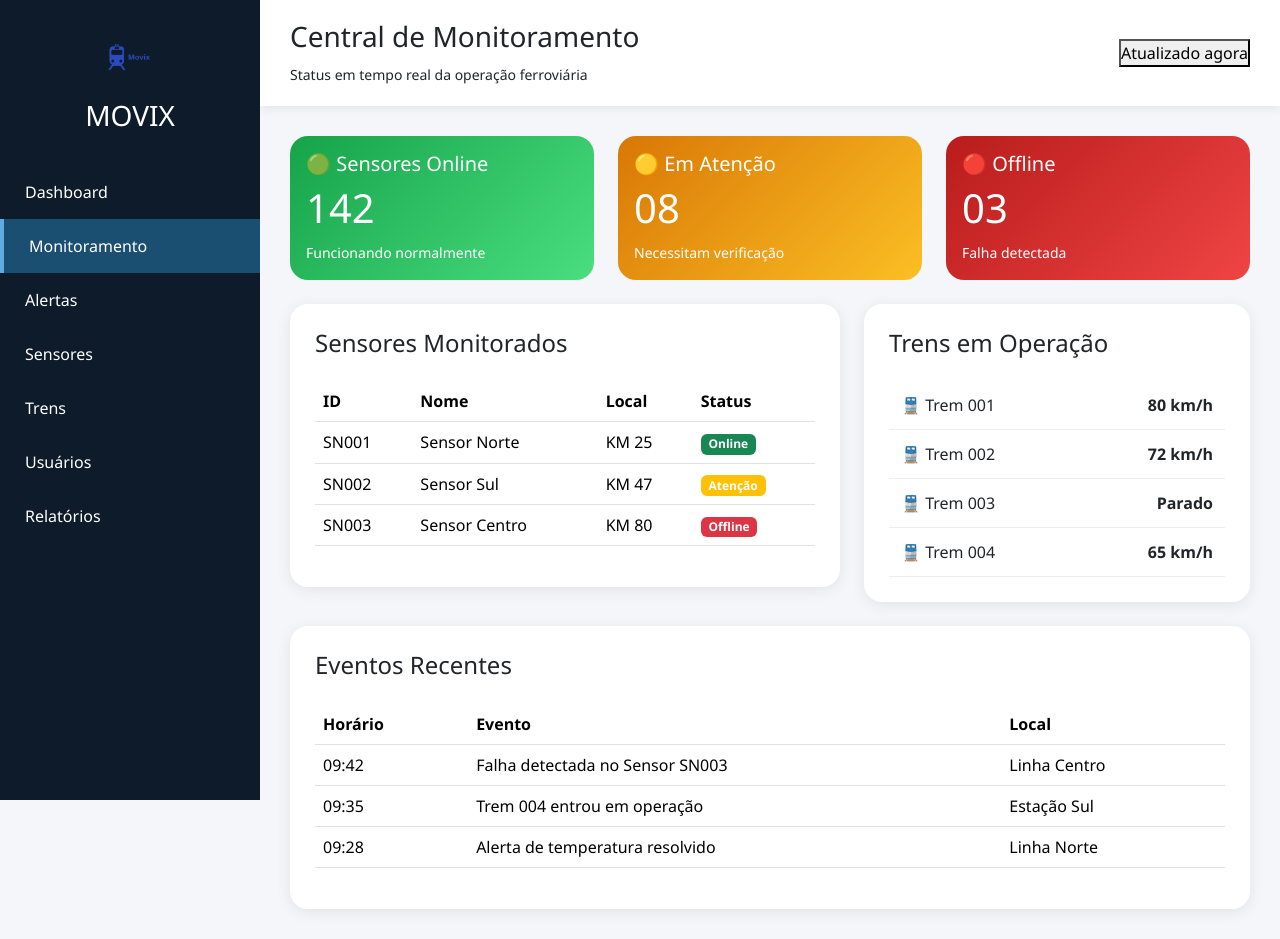
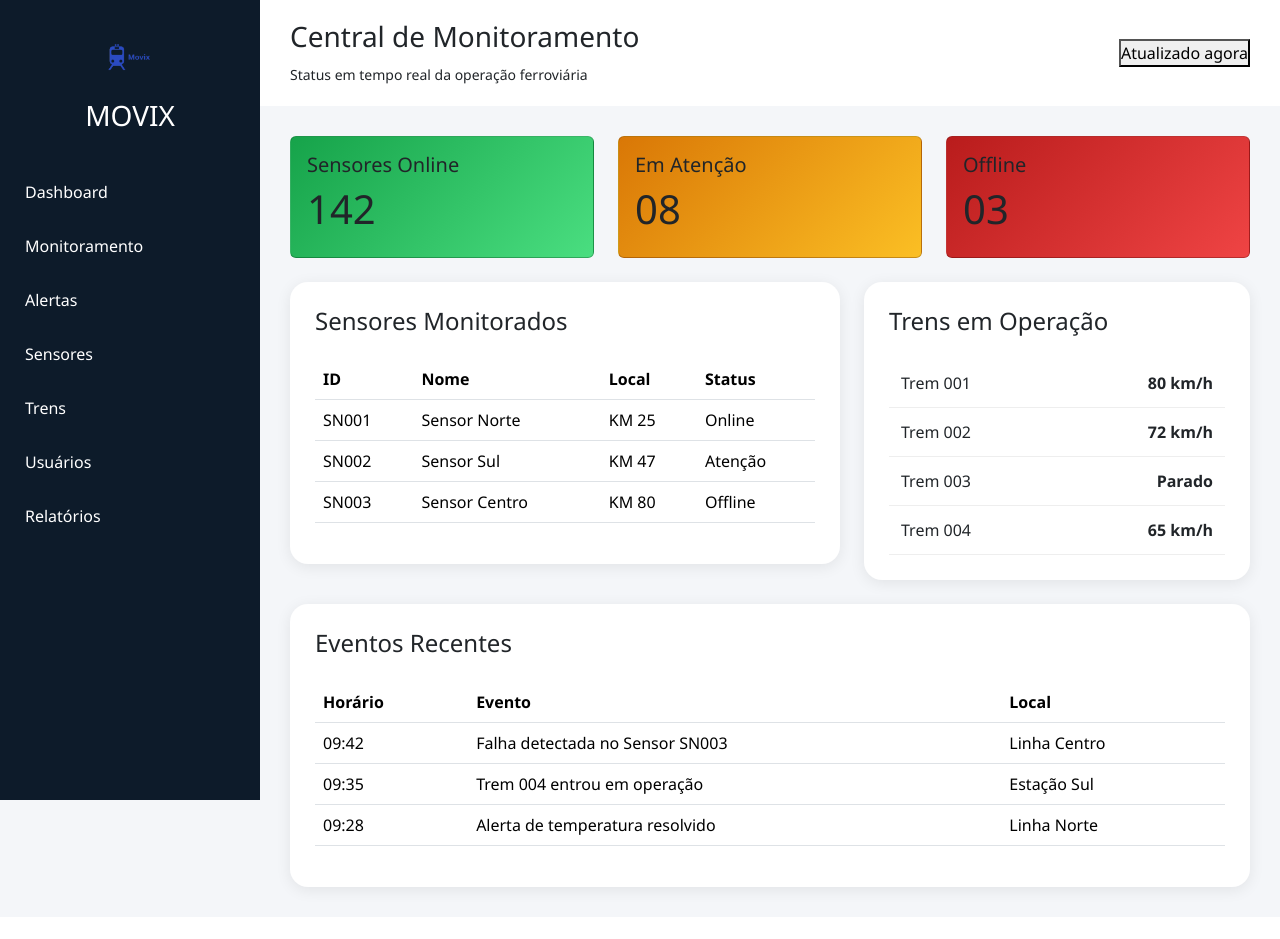
Before and after one commit to Moraes-Code/S.A-Projeto-Movix, a PHP site: page /public/monitoramento.php in a window 1280 px wide. After the commit the page ends 900 px from the top, so only its background shows below. Run offline with PHP 8.4, Linux system fonts and the light colour scheme.

Commit message:
UP - Novas mudanças no frontend

```diff
--- a/assets/style/style.css
+++ b/assets/style/style.css
@@ -22,12 +22,9 @@ body{
 
 .sidebar{
     position:fixed;
-    left:0;
-    top:0;
     width:260px;
     height:100vh;
     background:var(--azul-escuro);
-    overflow-y:auto;
 }
 
 .logo-area{
@@ -51,17 +48,6 @@ body{
     color:white;
     text-decoration:none;
     padding:15px 25px;
-    transition:.3s;
-}
-
-.sidebar a:hover{
-    background:var(--azul-medio);
-    padding-left:35px;
-}
-
-.sidebar a.active{
-    background:var(--azul-medio);
-    border-left:4px solid var(--azul-claro);
 }
 
 .main{
@@ -74,7 +60,6 @@ body{
     display:flex;
     justify-content:space-between;
     align-items:center;
-    box-shadow:0 2px 10px rgba(0,0,0,.08);
 }
 
 .content{
@@ -85,48 +70,32 @@ body{
     border:none;
     border-radius:18px;
     color:white;
-    transition:.3s;
-}
-
-.dashboard-card:hover{
-    transform:translateY(-8px);
-}
-
-.dashboard-icon{
-    font-size:2rem;
-    margin-bottom:15px;
 }
 
 .sensor-card{
     background:linear-gradient(135deg,#2563eb,#60a5fa);
 }
-
 .trem-card{
     background:linear-gradient(135deg,#0891B2,#22D3EE);
 }
-
 .alerta-card{
     background:linear-gradient(135deg,#DC2626,#F87171);
 }
-
 .usuario-card{
     background:linear-gradient(135deg,#7C3AED,#A78BFA);
 }
-
 .table-container{
     background:white;
     padding:25px;
     border-radius:18px;
     box-shadow:0 3px 15px rgba(0,0,0,.08);
 }
-
 .status-item{
     display:flex;
     justify-content:space-between;
     padding:12px;
     border-bottom:1px solid #eee;
 }
-
 .form-container{
     background:white;
     padding:30px;
--- a/index.html
+++ b/index.html
@@ -57,13 +57,13 @@
                                 placeholder="Digite sua senha"
                                 required>
                         </div>
-                        <a href="public/dashboard.html">
+                        <a href="public/dashboard.php">
                             Entrar
                         </a>
                     </form>
                     <p class="mt-3 text-center">
                         Não tem uma conta?
-                        <a href="public/cadastro.html">
+                        <a href="public/cadastro.php">
                             Criar conta
                         </a>
                     </p>
--- a/public/monitoramento.php
+++ b/public/monitoramento.php
@@ -5,286 +5,178 @@
 <html lang="pt-BR">
 
 <head>
-
     <meta charset="UTF-8">
     <meta name="viewport" content="width=device-width, initial-scale=1.0">
-
     <title>Monitoramento - MOVIX</title>
-
     <link href="https://cdn.jsdelivr.net/npm/bootstrap@5.3.7/dist/css/bootstrap.min.css" rel="stylesheet">
-
     <link rel="stylesheet" href="../assets/style/style.css">
-
     <link rel="stylesheet"
         href="https://cdnjs.cloudflare.com/ajax/libs/font-awesome/6.7.2/css/all.min.css">
-
 </head>
-
 <body>
-
     <div class="sidebar">
-
         <div class="logo-area">
-
             <img src="../assets/imgs/logo_movix_semfundoazul.png">
-
             <h3>MOVIX</h3>
-
         </div>
-
         <a href="dashboard.php">
             Dashboard
         </a>
-
-        <a href="monitoramento.php" class="active">
+        <a href="monitoramento.php">
             Monitoramento
         </a>
-
         <a href="alertas.php">
             Alertas
         </a>
-
         <a href="sensores.php">
             Sensores
         </a>
-
         <a href="trens.php">
             Trens
         </a>
-
         <a href="usuarios.php">
             Usuários
         </a>
-
         <a href="relatorios.php">
             Relatórios
         </a>
-
     </div>
-
     <div class="main">
-
         <div class="topbar">
-
             <div>
                 <h3>Central de Monitoramento</h3>
                 <small>Status em tempo real da operação ferroviária</small>
             </div>
-
             <div>
                 <button>Atualizado agora</button>
             </div>
-
         </div>
-
         <div class="content">
-
             <div class="row g-4">
-
                 <div class="col-lg-4">
-
-                    <div class="card monitor-card online">
-
+                    <div class="card  online">
                         <div class="card-body">
-
-                            <h5>🟢 Sensores Online</h5>
-
+                            <h5>Sensores Online</h5>
                             <h1>142</h1>
-
-                            <small>Funcionando normalmente</small>
-
                         </div>
-
                     </div>
-
                 </div>
-
                 <div class="col-lg-4">
-
-                    <div class="card monitor-card warning">
-
+                    <div class="card warning">
                         <div class="card-body">
-
-                            <h5>🟡 Em Atenção</h5>
-
+                            <h5> Em Atenção</h5>
                             <h1>08</h1>
-
-                            <small>Necessitam verificação</small>
-
                         </div>
-
                     </div>
-
                 </div>
-
                 <div class="col-lg-4">
-
-                    <div class="card monitor-card offline">
-
+                    <div class="card offline">
                         <div class="card-body">
-
-                            <h5>🔴 Offline</h5>
-
+                            <h5>Offline</h5>
                             <h1>03</h1>
-
-                            <small>Falha detectada</small>
-
                         </div>
-
                     </div>
-
                 </div>
-
             </div>
-
             <div class="row mt-4">
-
                 <div class="col-lg-7">
-
                     <div class="table-container">
-
                         <h4 class="mb-4">
                             Sensores Monitorados
                         </h4>
-
-                        <table class="table table-hover">
-
+                        <table class="table">
                             <thead>
-
                                 <tr>
-
                                     <th>ID</th>
                                     <th>Nome</th>
                                     <th>Local</th>
                                     <th>Status</th>
-
                                 </tr>
-
                             </thead>
-
                             <tbody>
-
                                 <tr>
                                     <td>SN001</td>
                                     <td>Sensor Norte</td>
                                     <td>KM 25</td>
-                                    <td><span class="badge bg-success">Online</span></td>
+                                    <td><span>Online</span></td>
                                 </tr>
-
                                 <tr>
                                     <td>SN002</td>
                                     <td>Sensor Sul</td>
                                     <td>KM 47</td>
-                                    <td><span class="badge bg-warning">Atenção</span></td>
+                                    <td><span >Atenção</span></td>
                                 </tr>
-
                                 <tr>
                                     <td>SN003</td>
                                     <td>Sensor Centro</td>
                                     <td>KM 80</td>
-                                    <td><span class="badge bg-danger">Offline</span></td>
+                                    <td><span>Offline</span></td>
                                 </tr>
-
                             </tbody>
-
                         </table>
-
                     </div>
-
                 </div>
-
                 <div class="col-lg-5">
-
                     <div class="table-container">
-
                         <h4 class="mb-4">
                             Trens em Operação
                         </h4>
-
                         <div class="status-item">
-                            <span>🚆 Trem 001</span>
+                            <span>Trem 001</span>
                             <strong>80 km/h</strong>
                         </div>
-
                         <div class="status-item">
-                            <span>🚆 Trem 002</span>
+                            <span>Trem 002</span>
                             <strong>72 km/h</strong>
                         </div>
-
                         <div class="status-item">
-                            <span>🚆 Trem 003</span>
+                            <span>Trem 003</span>
                             <strong>Parado</strong>
                         </div>
-
                         <div class="status-item">
-                            <span>🚆 Trem 004</span>
+                            <span>Trem 004</span>
                             <strong>65 km/h</strong>
                         </div>
-
                     </div>
-
                 </div>
-
             </div>
-
             <div class="row mt-4">
-
                 <div class="col-lg-12">
-
                     <div class="table-container">
-
                         <h4 class="mb-4">
                             Eventos Recentes
                         </h4>
-
                         <table class="table">
-
                             <thead>
-
                                 <tr>
-
                                     <th>Horário</th>
                                     <th>Evento</th>
                                     <th>Local</th>
-
                                 </tr>
-
                             </thead>
-
                             <tbody>
-
                                 <tr>
                                     <td>09:42</td>
                                     <td>Falha detectada no Sensor SN003</td>
                                     <td>Linha Centro</td>
                                 </tr>
-
                                 <tr>
                                     <td>09:35</td>
                                     <td>Trem 004 entrou em operação</td>
                                     <td>Estação Sul</td>
                                 </tr>
-
                                 <tr>
                                     <td>09:28</td>
                                     <td>Alerta de temperatura resolvido</td>
                                     <td>Linha Norte</td>
                                 </tr>
-
                             </tbody>
-
                         </table>
-
                     </div>
-
                 </div>
-
             </div>
-
         </div>
-
     </div>
-
 </body>
 
 </html>
```
Also changed, not shown: public/alertas.php (+4 -4 lines), public/dashboard.php (+9 -21 lines).
